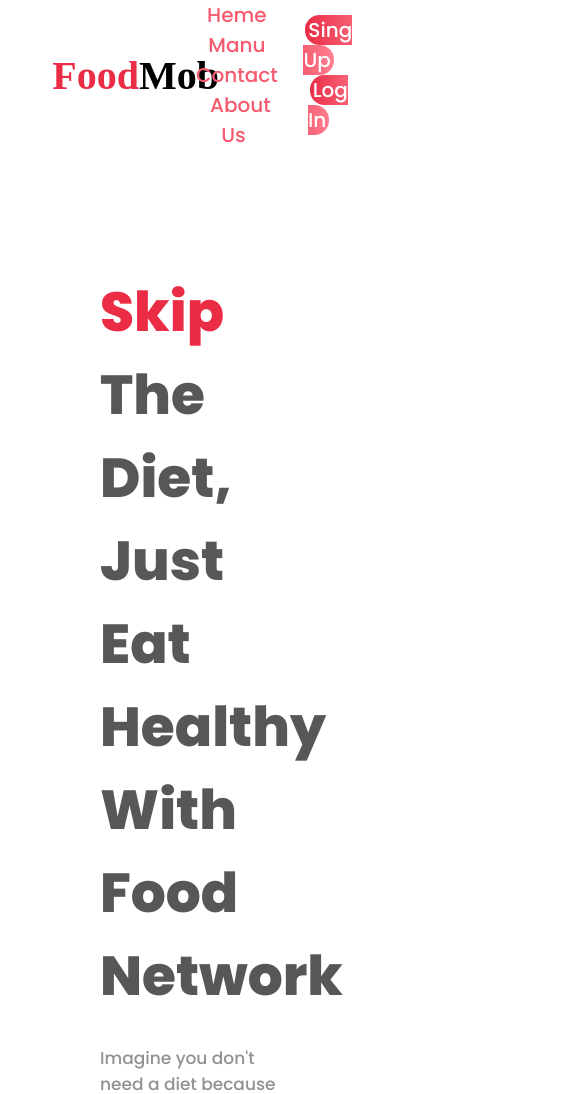
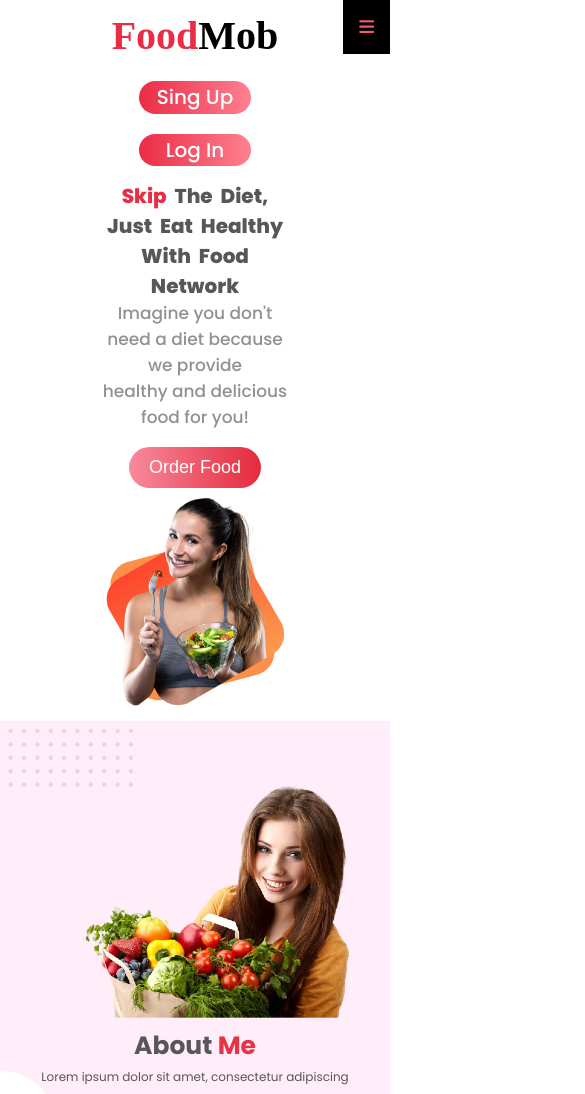
Before and after one commit to Ashraf733/FoodMob, a plain HTML site: page index.html in a window 390 px wide. Shown: the top 1094 px of the page, 585 px wide, since content can reach past the window. Drawn offline with Linux system fonts and the light colour scheme; a web font is replaced by a local one.

Commit message:
Responsive

```diff
--- a/index.html
+++ b/index.html
@@ -1,8 +1,13 @@
-<html>
+<!DOCTYPE html>
+<html lang="en">
 
 <head>
+    <meta charset="UTF-8">
+    <meta http-equiv="X-UA-Compatible" content="IE=edge">
+    <meta name="viewport" content="width=device-width, initial-scale=1.0">
     <title>foodmob</title>
     <link rel="stylesheet" href="style.css" type="text/css">
+    <script src="https://kit.fontawesome.com/f00e61946a.js" crossorigin="anonymous"></script>
 </head>
 
 <body>
@@ -13,13 +18,26 @@
             <h1><span>Food</span>Mob</h1>
         </div>
 
-        <div class="navManu">
-            <nav>
-                <a href="#">Heme</a>
+        <div id="navManu" class="navManu">
+
+            <nav id="navlink">
+
+                <!-- <i class="fa-solid fa-square-xmark" onclick="hideMenu()" ></i> -->
+                <a href="#">Home</a>
                 <a href="#">Manu</a>
                 <a href="#">Contact</a>
                 <a href="#">About Us</a>
             </nav>
+
+            <a href="javascript:void(0);" class="iconM" onclick="myFunction()">
+
+              <!-- <i class="fa-solid fa-bars" onclick="showMenu()" ></i> -->
+
+              <i class="fa-solid fa-bars" ></i>
+
+
+            </a>
+
         </div>
 
         <div class="navAccountOp">
@@ -32,21 +50,22 @@
     <section Id="homeSlider">
 
 
-            <div class="flex">
+            <div class="flex sBanner">
                 <h1><span>Skip</span> The Diet, <br>Just Eat Healthy <br>With Food Network</h1>
 
                 <p>Imagine you don't need a diet because we provide <br> healthy and delicious food for you!</p>
                 <button class="sliderOrderButton">Order Food</button>
             </div>
 
-                <div class="flex headerImg">
+                <div class="flex headerImg sBanner">
                     <img src="img/Group 8425.png" alt="">
                 </div>
 
     </section>
+
     <section id="aboutSec">
 
-        <div class="aboutImg about">
+        <div class="aboutImg ">
             <img src="img/2nd.png" alt="">
         </div>
 
@@ -65,6 +84,7 @@
 
 
     </section>
+
     <div class="title">
         <h1>My <span>recipies</span></h1>
         <p>Lorem Ipsum is simply dummy text of the printing and typesetting industry.</p>
@@ -145,6 +165,39 @@
 
 
 
+        <script>
+            function myFunction() {
+              var x = document.getElementById("navlink");
+              if (x.style.display === "block") {
+                x.style.display = "none";
+              } else {
+                x.style.display = "block";
+              }
+            }
+            </script>
+
+
+
+
+
+        <!-- <script>
+
+            var navManu = document.getElementById("navManu");
+
+            function showMenu(){
+                navManu.style.right="0";
+            }
+            function hideMenu(){
+                navManu.style.right="-200";
+            }
+
+        </script> -->
+
+
+
+
+
+
 
 
 
--- a/style.css
+++ b/style.css
@@ -4,6 +4,7 @@ body{
     margin:0px;
     padding:0px;
     font-family: 'Poppins', sans-serif;
+
 }
 h1,h2,h3,h4,h5,h6{
     font-family: 'Poppins', sans-serif;
@@ -15,16 +16,18 @@ section{
     align-items:center;
 }
 section.navber {
-    padding: 0 7%;
+    padding: 0 5%;
 }
 
 .navManu {
-    width: 33.33%;
+    width: 65.33%;
     text-align: center;
+    display: flex;
+    justify-content:center;
 }
 
 .navHeader {
-    width: 33.33%;
+    width: 28.33%;;
     padding: 0 25px;
 }
 .navHeader h1 span {
@@ -43,14 +46,14 @@ section.navber {
     padding: 7px;
 }
 .navAccountOp {
-    width: 33.33%;
+    width: 37.33%;
     text-align: center;
 }
 
 .navAccountOp a {
     text-decoration: none;
     font-size: 20px;
-    color: #ffffff;;
+    color: #ffffff;
     padding: 7px;
 }
 .navAccountOp .button {
@@ -100,7 +103,7 @@ section.navber {
     align-items:center;
 }
 .headerImg img{
-    width:70%;
+    width:75%;
 }
 .flex{
     width: 50%;
@@ -142,14 +145,16 @@ button.sliderOrderButton:hover {
     color: #E73346;
     transition: 1.1s;
 }
-section#aboutSec{
-    display: flex;
+section#aboutSec {
+    /* display: flex; */
     align-items: center;
+    display: grid;
+    grid-template-columns: 1fr 2fr;
 }
 #aboutSec {
     background: url(img/Frame.jpg);
     background-repeat: no-repeat;
-    background-size: 100%;
+    background-size: cover;
     padding: 15px 0px;
 }
 .aboutContant {
@@ -165,15 +170,15 @@ section#aboutSec{
 .aboutContant p {
     font-size: 20px;
     font-weight: 400;
-    line-height: 15px;
+    /* line-height: 15px; */
 }
 .about {
-    width: 50%;
+    /* width: 50%; */
     padding: 0% 3%;
 }
 .aboutImg img {
-    width: 850px;
-    margin-left: -170px;
+    /* width: 850px;
+    margin-left: -170px; */
     margin-top: 50px;
 }
 button.sliderOrderButton.contactMe {
@@ -284,3 +289,231 @@ section.socialMediaStatus {
 hr {
     border: 1px solid #E73346;
 }
+a.iconM {
+    display: none;
+}
+
+/* .navManu .fa-solid {
+    display: none;
+}
+i.fa-solid.fa-bars {
+    width: 0px;
+    margin: -40px -190px;
+    position: absolute;
+} */
+/* Mobile Device */
+/* @media screen and (min-width: 480px) {
+    body {
+      background-color: red;
+    }
+  } */
+
+
+
+
+  @media screen and (max-width: 850px) {
+          /* ========slider Area======== */
+
+    /* .flex {
+        width: 50%;
+        margin: 20px 0px 0px 100px;
+        text-align: center;
+    } */
+    .flex {
+        /* width: 50%; */
+        margin: 30px 0px 0px 30px;
+        text-align: center;
+    }
+
+    .flex h1 {
+        font-size: 25px;
+        margin-top: 0px;
+    }
+
+    /* ========slider Area======== */
+
+    .navManu {
+        background: rgb(247 138 156 / 57%);
+        border-bottom-left-radius: 50px;
+    }
+    .navManu #navlink {
+        display: none;
+      }
+
+    .navManu a {
+        color: #f55b6f;
+        padding: 14px 16px;
+        text-decoration: none;
+        font-size: 17px;
+        display: block;
+    }
+    .navManu a.iconM {
+        background: black;
+        display: block;
+        position: absolute;
+        right: 0;
+        top: 0;
+      }
+    /* .navManu nav a {
+        display:block
+    }
+    .navManu nav {
+        position:absolute;
+        background:#1859ea;
+        height: 100vh;
+        width:200px;
+        top:0;
+        right:-200px;
+        text-align:left;
+        z-index: 2;
+    }
+    .navManu .fa-solid {
+        display: block;
+        color:#0e0d0d;
+        margin:10px;
+        font-size:22px;
+        cursor: pointer;
+    }
+    .navManu a {
+        padding:20px;
+    } */
+    /* ...........extra............ */
+
+
+
+
+    /* section.navber  {
+        flex-direction: column;
+        font-size: 10px;
+
+    } */
+    /* #homeSlider {
+        flex-direction: column;
+    } */
+
+    .navAccountOp {
+        /* margin: 20px 0px 0 70px; */
+        display: flex;
+        justify-content: center;
+        flex-direction: column;
+        }
+
+    /* .navAccountOp .button {
+        margin: 0;
+        font-size: 12px;
+    } */
+
+    /* ...........extra............ */
+
+    .navHeader {
+        width: 300px;
+        text-align: center;
+    }
+
+  section {
+        flex-direction: column;
+        padding: 0px;
+    }
+    #aboutSec {
+        flex-direction: column-reverse;
+    }
+    .aboutImg img{
+        width:100%;
+        margin: 50px 0 0 0;
+    }
+    .aboutContant {
+    /* width: 50%; */
+    /* padding: 0% 3%; */
+    display: flex;
+    flex-direction: column;
+    }
+    button.sliderOrderButton.contactMe {
+        margin: 20px 130px;
+        padding: 5px 15px;
+    }
+    .aboutContant h1 {
+        font-size: 25px;
+        margin: 0px 0px;
+        text-align: center;
+    }
+    .aboutContant p {
+        font-size: 15px;
+
+        line-height: 0px;
+        text-align: center;
+    }
+
+    .title {
+        display: flex;
+        flex-direction: column;
+    }
+
+    .title h1 {
+        font-size: 25px;
+        margin: 0;
+    }
+    .title p {
+        font-size: 15px;
+        line-height: 25px;
+        margin: 0;
+        padding: 0px 5px;
+    }
+
+
+
+    section.recipies {
+        padding: 0%;
+    }
+    .flexBox {
+        width: 60.33%;
+        padding: 20px;
+    }
+/* =============About Section======= */
+    .aboutImg {
+        grid-column: 1 / -1;
+    }
+    .aboutContant {
+        grid-column: 1 / -1;
+    }
+
+    /* =============About Section======= */
+
+  }
+
+  /* =============Small Device 570px====== */
+  @media screen and (max-width:570px) {
+      /* =====AboutUs====== */
+    .aboutContant p {
+        font-size: 12px;
+        line-height: 0px;
+        text-align: center;
+    }
+    button.sliderOrderButton.contactMe {
+        margin: 5px 115px;
+        padding: 5px 10px;
+    }
+
+          /* =====AboutUs====== */
+
+          /* ========Header Section======== */
+          .flex h1 {
+            font-size: 20px;
+            margin-top: 0px;
+        }
+        .flex {
+            /* width: 50%; */
+            margin: 5px 10px 0px 10px;
+            text-align: center;
+        }
+        button.sliderOrderButton {
+            font-size: 18px;
+            padding: 10px 20px;
+        }
+        .headerImg img {
+            width: 100%;
+        }
+
+
+        /* ========Header Section======== */
+
+  }
```
Also changed, not shown: 1 other file.
